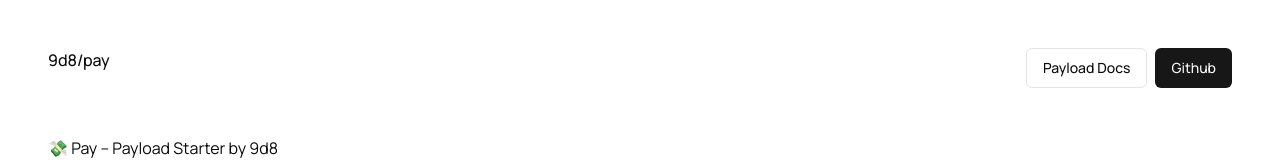
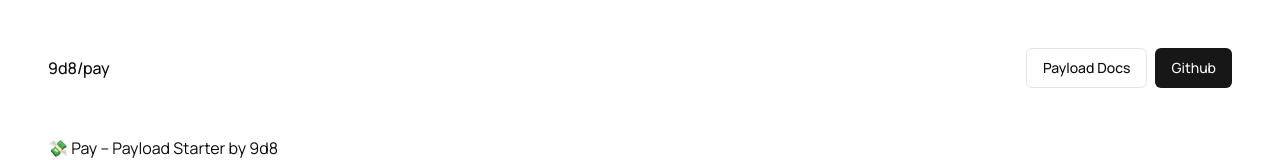
Before and after one commit to 9d8dev/pay, a Next.js app: page / in a window 1280 px wide. Shown: the top 160 px of the page. Built offline with nearby package versions, Linux system fonts and the light colour scheme.

Commit message:
update nav

```diff
--- a/src/app/(frontend)/layout.tsx
+++ b/src/app/(frontend)/layout.tsx
@@ -34,7 +34,7 @@
 
 const Header = () => {
   return (
-    <nav className="flex gap-4 justify-between">
+    <nav className="flex gap-4 justify-between items-center">
       <h2 className="font-medium">
         <Link href="/" className="group">
           {pay.name}
```
